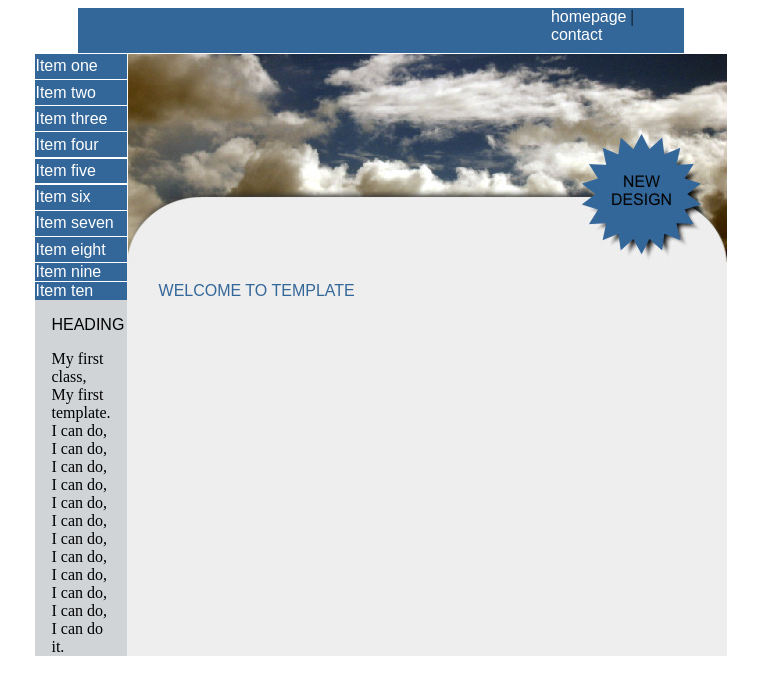
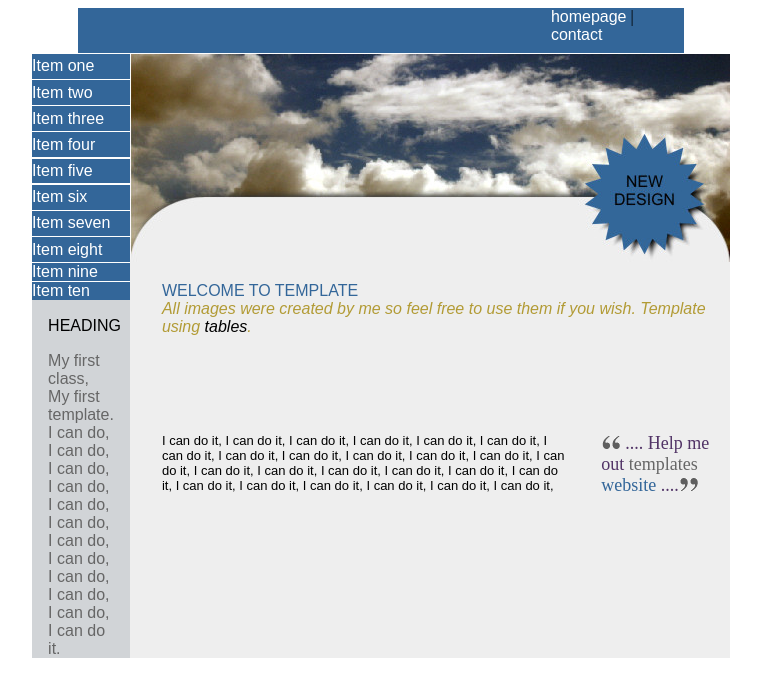
Before and after one commit to sookoor/Project-1, a plain HTML site: page theme.html in a window 1280 px wide. Shown: the whole page, without its empty margins (259-1020 px from the left). Drawn offline with Linux system fonts and the light colour scheme.

Commit message:
added quoted text

```diff
--- a/theme.html
+++ b/theme.html
@@ -21,7 +21,7 @@
       <table cellspacing="0" cellpadding="0" border="0" bgcolor=white width=48%>
 	<tr>
 	  <td width=25% bgcolor=#336699 height=1><font face=sans-serif color=white>Item one</font></td>
-	  <td rowspan=15>
+	  <td rowspan=15 colspan=2>
 	    <img src=banner.png>
 	  </td>
 	</tr>
@@ -70,22 +70,22 @@
 
 	<tr>
 	  <td width=25% bgcolor=white height=1></td>
-	  <td bgcolor=#eeeeee height=1></td>
+	  <td bgcolor=#eeeeee height=1 colspan=2></td>
 	</tr>
 
 	<tr height=1>
 	  <td width=25% bgcolor=#336699><font face=sans-serif color=white>Item nine</font></td>
-	  <td bgcolor=#eeeeee></td>
+	  <td bgcolor=#eeeeee colspan=2></td>
 	</tr>
 
 	<tr>
 	  <td width=25% bgcolor=white height=1></td>
-	  <td bgcolor=#eeeeee height=1></td>
+	  <td bgcolor=#eeeeee height=1 colspan=2></td>
 	</tr>
 
 	<tr height=1>
 	  <td width=25% bgcolor=#336699><font face=sans-serif color=white>Item ten</font></td>
-	  <td bgcolor=#eeeeee>
+	  <td bgcolor=#eeeeee colspan=2>
 	    <p style="margin-left:2em;"><font face=sans-serif color=#336699>WELCOME TO TEMPLATE</p>
 	  </td>
 	</tr>
@@ -93,9 +93,22 @@
 	<tr>
 	  <td width=25% bgcolor=#d1d4d7>
 	    <p style="margin-top:1em;margin-left:1em;"><font face=sans-serif>HEADING</font></p>
-	    <p style="margin-left:1em;margin-right:1em;">My first class, My first template. I can do, I can do, I can do, I can do, I can do, I can do, I can do, I can do, I can do, I can do, I can do, I can do it.</p>
 	  </td>
-	  <td bgcolor=#eeeeee></td>
+	  <td bgcolor=#eeeeee colspan=2>
+	    <p style="margin-left:2em;"><font face=sans-serif color=#b29b35><i>All images were created by me so feel free to use them if you wish. Template using <font color=black>tables</font>.</i></font></p>
+	  </td>
+	</tr>
+
+	<tr>
+	  <td width=25% bgcolor=#d1d4d7>
+	    <p style="margin-top:1em;margin-left:1em;margin-right:1em;"><font face=sans-serif color=#666666>My first class, My first template. I can do, I can do, I can do, I can do, I can do, I can do, I can do, I can do, I can do, I can do, I can do, I can do it.</font></p>
+	  </td>
+	  <td bgcolor=#eeeeee width=55%>
+	    <p style="margin-top:-4em; margin-left:2em;margin-right:2em;"><font size=2 face=sans-serif>I can do it, I can do it, I can do it, I can do it, I can do it, I can do it, I can do it, I can do it, I can do it, I can do it, I can do it, I can do it, I can do it, I can do it, I can do it, I can do it, I can do it, I can do it, I can do it, I can do it, I can do it, I can do it, I can do it, I can do it, I can do it,</font></p>
+	  </td>
+	  <td bgcolor=#eeeeee width=15%>
+	    <p style="margin-top:-4em;"><img src=quote.gif><font size=4 color=#513366>.... Help me out <font color=#666666>templates</font> <font color=#336699>website</font> ....</font><img src=unquote.gif></p>
+	  </td>
 	</tr>
 
       </table>
```
